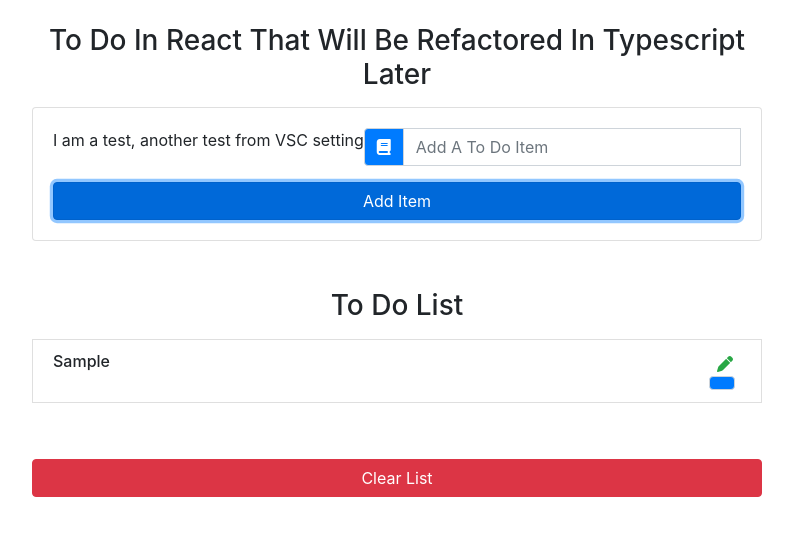
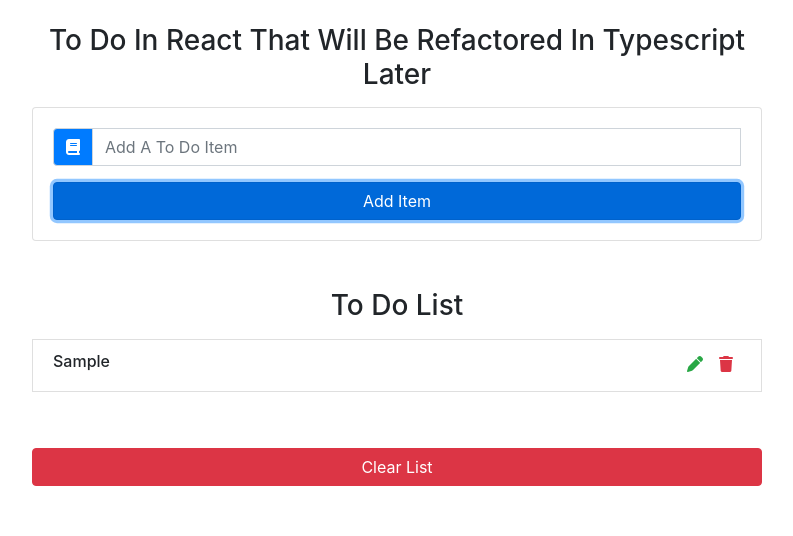
Before and after one commit to TCarmine/reactProjects2, a React (Create React App) app: page / in a window 1280 px wide. Both pictures are taken after typing "Sample" into the empty fields and a click on the button "Add Item". Shown: the top 536 px of the page, without its empty margins (243-1036 px from the left). Built offline with nearby package versions, Linux system fonts and the light colour scheme.

Commit message:
cleaned button

```diff
--- a/src/App.js
+++ b/src/App.js
@@ -20,12 +20,10 @@ class App extends Component {
   };
   handleSubmit = e =>{
     e.preventDefault();
-    const newItem={
+        const newItem={
       id: this.state.id,
       title: this.state.item
     }
-
-
     const updatedItems = [...this.state.items, newItem];
 
     this.setState(
@@ -35,7 +33,7 @@ class App extends Component {
         id:uuid(),
         editItem:false
       }
-    )
+    );
   };
 
   deleteList = (e) =>{
--- a/src/components/TodoInput.js
+++ b/src/components/TodoInput.js
@@ -7,8 +7,7 @@ export default class TodoInput extends Component {
             <div className="card card-body my-3">
                 <form onSubmit={handleSubmit}>
                     <div className="input-group">
-                        I am a test, another test from VSC setting
-                            <div className="input-group-prepend">
+                       <div className="input-group-prepend">
                                <div className="input-group-text bg-primary text-white">
                                     <i className="fas fa-book"></i>
                                 </div>
--- a/src/components/TodoItem.js
+++ b/src/components/TodoItem.js
@@ -10,20 +10,13 @@ export default class TodoItem extends Component {
                 <h6 >{title}  </h6>
 
                 <div className="todo-icon">
-                    <span
-                         className="mx-2 text-success">
+                    <span className="mx-2 text-success">
                         <i className="fas fa-pen" />
-
                     </span>
-                      <button
-                            className="input-group-text bg-primary"
-                            onClick={deleteItem}>
-                            {/* <span
-                                            className="mx-2 text-danger"
-
-                                        ><i className="fas fa-trash"/>
-                           </span> */}
-                    </button>
+                    <span  className="mx-2 text-danger">
+                        <i className="fas fa-trash danger"
+                            onClick={deleteItem}/>
+                     </span>
                 </div>
             </li>
         )
```
